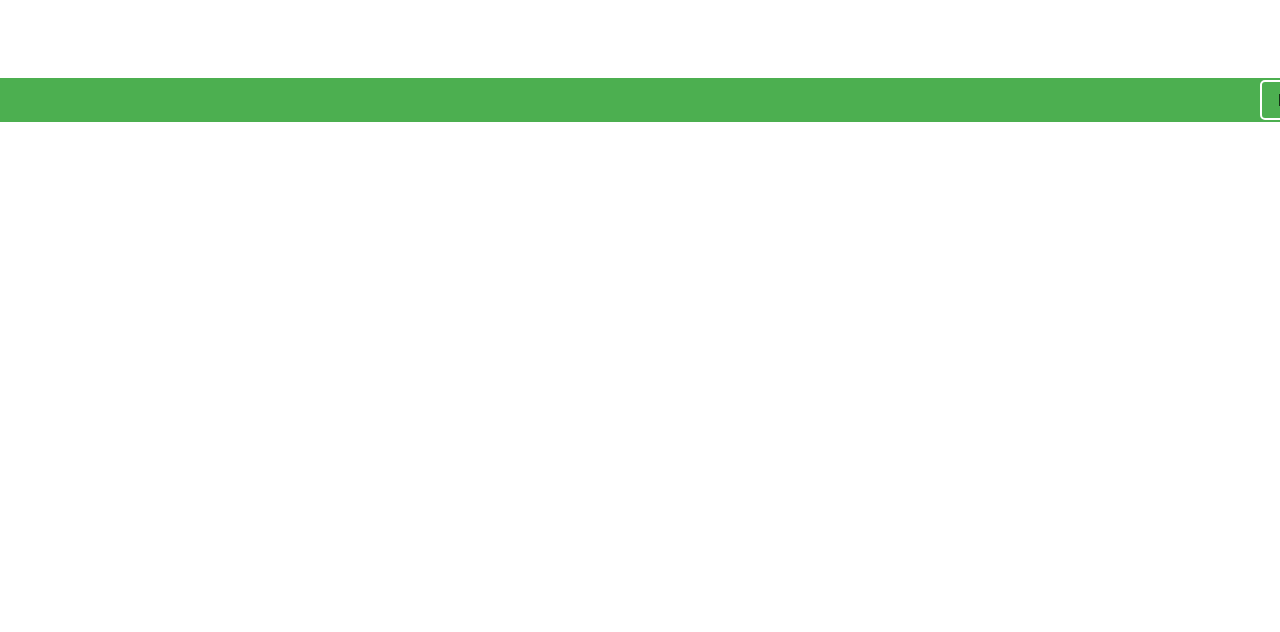
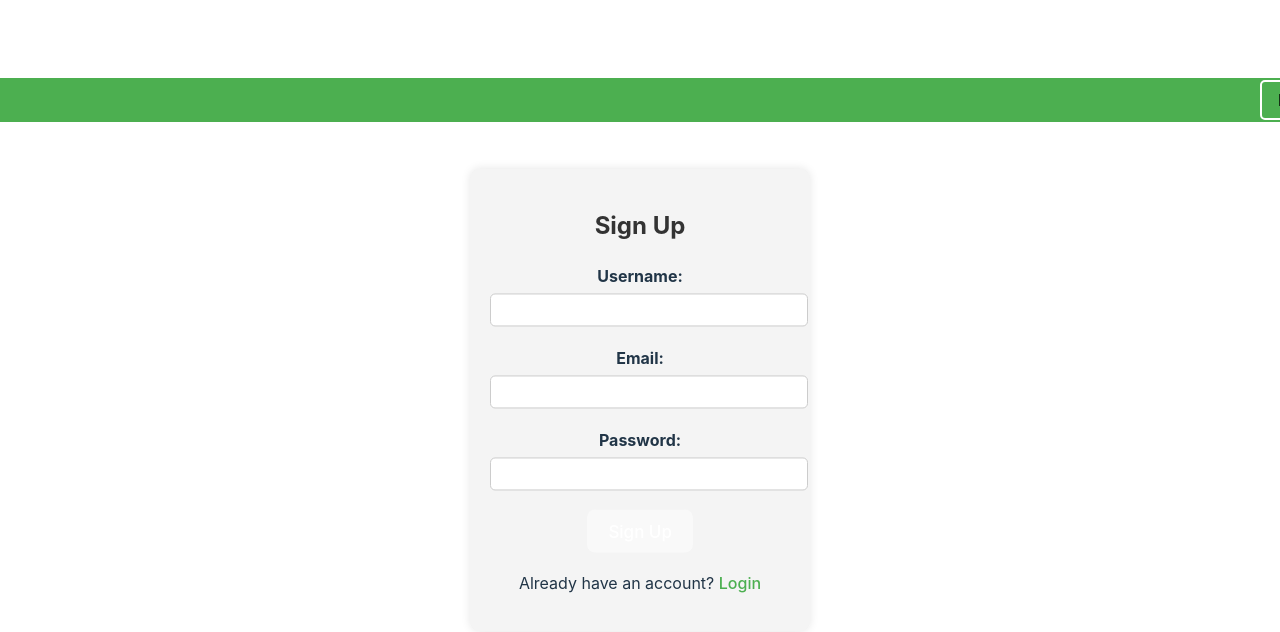
Before and after one commit to kalviumcommunity/S51_Manuel_Capstone_FreakingFit, a React (Vite) app in the folder Client/: page /Signup in a window 1280 px wide. Before the commit this address had no page. Shown: the top 632 px of the page. Built offline with nearby package versions, Linux system fonts and the light colour scheme.

Commit message:
signup page  done

```diff
--- a/Client/src/App.jsx
+++ b/Client/src/App.jsx
@@ -2,6 +2,7 @@ import { BrowserRouter as Router, Routes, Route } from 'react-router-dom';
 import Navbar from "../src/component//Navbar";
 import Home from "../src/component/Home"
 import Login from "../src/component/Login"
+import Signup from './component/Signup';
 
 const App = () => {
   return (
@@ -11,6 +12,7 @@ const App = () => {
         <Route path="/" element={<Home />} />
         <Route path="/Navbar" element={<Navbar/>} />
         <Route path="/Login" element={<Login/>}/>
+        <Route path="/Signup" element={<Signup/>}/>
       </Routes>
     </Router>
   );
--- a/Client/src/component/Login.css
+++ b/Client/src/component/Login.css
@@ -1,8 +1,9 @@
 .login-container {
   width: 400px;
-    margin-bottom: 900px;
-    transform: translateY(-50%);
-    margin-left: 500px;
+  position: absolute;
+  top: 50%;
+  left: 50%;
+  transform: translate(-50%, -50%);
   padding: 20px;
   background-color: #f4f4f4;
   border-radius: 10px;
@@ -34,7 +35,7 @@
 
 button {
   background-color: #4CAF50;
-    color:black;
+  color: black;
   padding: 10px 20px;
   border: none;
   border-radius: 5px;
--- a/Client/src/component/Login.jsx
+++ b/Client/src/component/Login.jsx
@@ -1,16 +1,18 @@
 import React, { useState } from 'react';
-import { useNavigate } from 'react-router-dom'; // Import useNavigate from react-router-dom
-import "./Login.css"
+import { useNavigate, Link } from 'react-router-dom'; // Import useNavigate and Link from react-router-dom
+import "./Login.css";
 
 const Login = () => {
   const [username, setUsername] = useState('');
   const [password, setPassword] = useState('');
-  const navigate = useNavigate(); // Initialize useNavigate
+  const [isLoggedIn, setIsLoggedIn] = useState(false); // Initialize isLoggedIn state
+  const navigate = useNavigate();
 
   const handleLogin = () => {
     // Add your login logic here (e.g., authentication with backend)
     if (username === 'your_username' && password === 'your_password') {
       // Redirect to home page or any other page upon successful login
+      setIsLoggedIn(true); // Set isLoggedIn state to true
       navigate('/');
     } else {
       // Handle incorrect credentials
@@ -32,6 +34,7 @@ const Login = () => {
         </div>
         <button type="button" onClick={handleLogin}>Login</button>
       </form>
+      <p>Don't have an account? <Link to="/signup">Create account</Link></p> {/* Link to signup page */}
     </div>
   );
 }
--- /dev/null
+++ b/Client/src/component/Signup.css
@@ -0,0 +1,80 @@
+.signup-container {
+    width: 300px;
+    margin: 0 auto; /* Center the container horizontally */
+    padding: 20px;
+    background-color: #f4f4f4;
+    border-radius: 10px;
+    box-shadow: 0px 0px 10px rgba(0, 0, 0, 0.1);
+    text-align: center;
+    position: absolute;
+    top: 50%;
+    left: 50%;
+    transform: translate(-50%, -50%);
+  }
+
+
+
+  .signup-container h2 {
+    margin-bottom: 20px;
+    color: #333;
+  }
+
+  .form-group {
+    margin-bottom: 20px;
+  }
+
+  label {
+    display: block;
+    font-weight: bold;
+    margin-bottom: 5px;
+  }
+
+  input[type="text"],
+  input[type="email"],
+  input[type="password"] {
+    width: 100%;
+    padding: 8px;
+    border: 1px solid #ccc;
+    border-radius: 5px;
+  }
+
+  button {
+    background-color: #4CAF50;
+    color: #fff;
+    padding: 10px 20px;
+    border: none;
+    border-radius: 5px;
+    cursor: pointer;
+    transition: background-color 0.3s, color 0.3s;
+  }
+
+  button:hover {
+    background-color: #45a049;
+  }
+
+  /* Animation for sign up button */
+  button {
+    animation: pulse 1.5s infinite alternate; /* Pulse animation */
+  }
+
+  @keyframes pulse {
+    from {
+      transform: scale(1);
+    }
+    to {
+      transform: scale(1.1);
+    }
+  }
+
+  p {
+    margin-top: 20px; /* Add some space between the form and the login link */
+  }
+
+  p a {
+    color: #4CAF50;
+    text-decoration: none;
+  }
+
+  p a:hover {
+    text-decoration: underline;
+  }
--- /dev/null
+++ b/Client/src/component/Signup.jsx
@@ -0,0 +1,45 @@
+import React, { useState } from 'react';
+import { Link } from 'react-router-dom';
+import "./Signup.css"
+
+const Signup = () => {
+  const [username, setUsername] = useState('');
+  const [email, setEmail] = useState('');
+  const [password, setPassword] = useState('');
+
+  const handleSignup = () => {
+    // Implement your signup logic here (e.g., sending form data to the server)
+    console.log('Signing up...');
+    console.log('Username:', username);
+    console.log('Email:', email);
+    console.log('Password:', password);
+    // Reset form fields after signup
+    setUsername('');
+    setEmail('');
+    setPassword('');
+  };
+
+  return (
+    <div className="signup-container">
+      <h2>Sign Up</h2>
+      <form>
+        <div className="form-group">
+          <label>Username:</label>
+          <input type="text" value={username} onChange={(e) => setUsername(e.target.value)} />
+        </div>
+        <div className="form-group">
+          <label>Email:</label>
+          <input type="email" value={email} onChange={(e) => setEmail(e.target.value)} />
+        </div>
+        <div className="form-group">
+          <label>Password:</label>
+          <input type="password" value={password} onChange={(e) => setPassword(e.target.value)} />
+        </div>
+        <button type="button" onClick={handleSignup}>Sign Up</button>
+      </form>
+      <p>Already have an account? <Link to="/login">Login</Link></p>
+    </div>
+  );
+}
+
+export default Signup;
```
Lines whose indentation alone changed are shown as unchanged.
